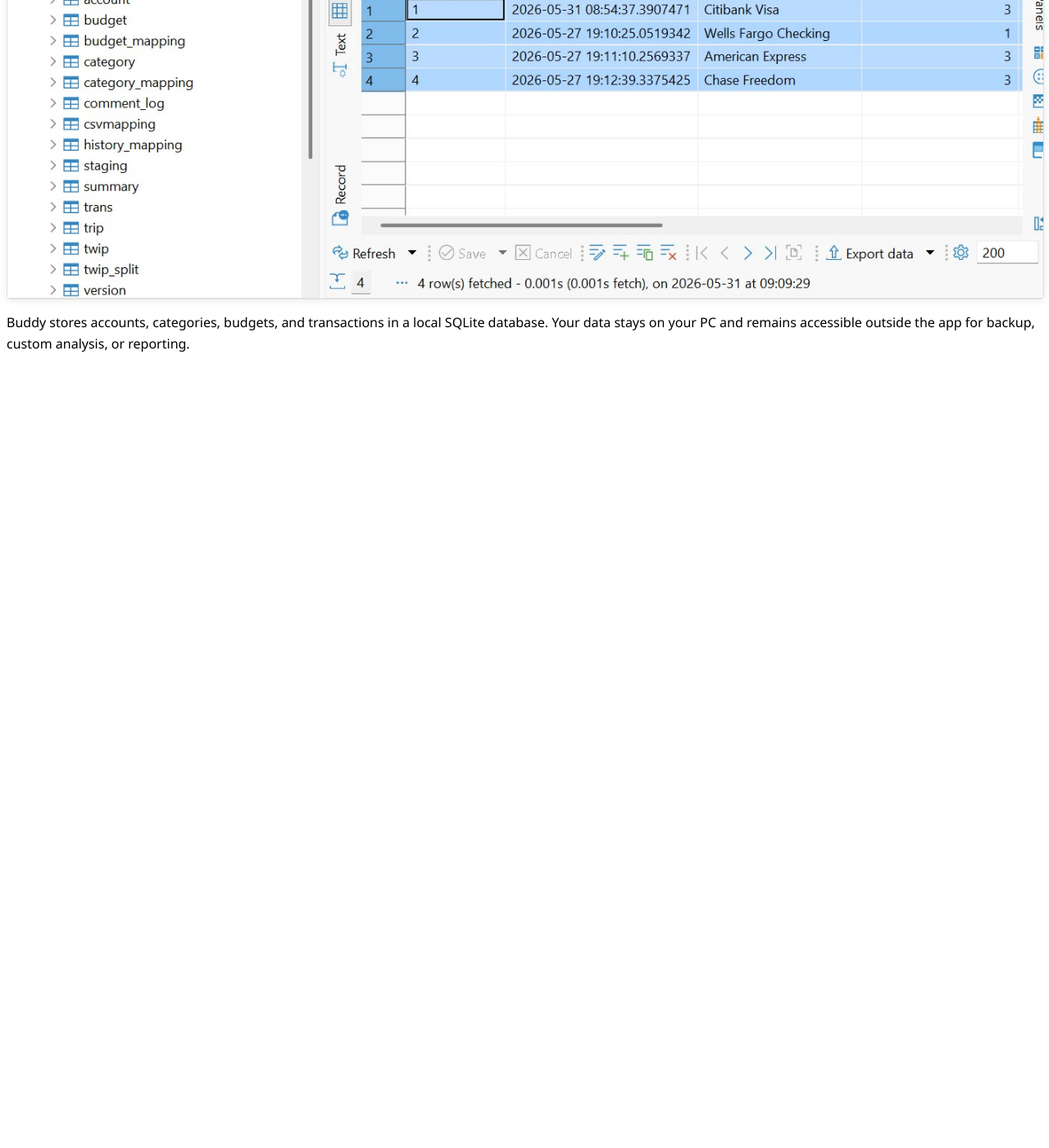
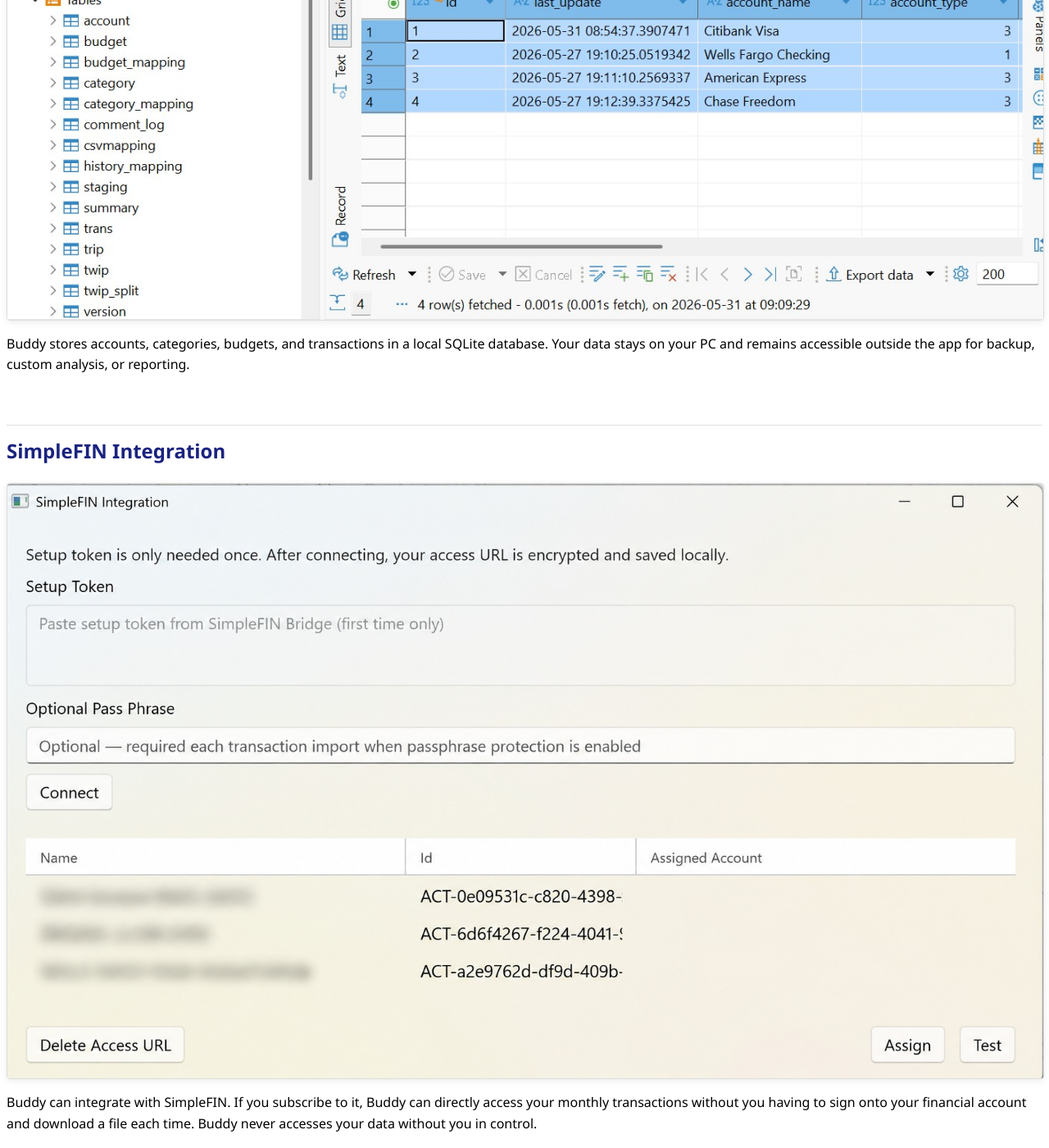
Before and after one commit to chudave1/Buddy-the-Budget-Helper-Release, a Jekyll site: the page built from docs/screenshots.md, in a window 1280 px wide and 1400 px high, scrolled down 10616 px. Shown: the whole window at 82% size. Built offline with Jekyll 4.4.1, drawn with Linux system fonts in a browser that asks for light colours; before the commit the page ends 11064 px from its top, so only the background shows below that; some of the changed text lies outside the part shown.

Commit message:
Add SimpleFIN section to screenshots page.
Co-authored-by: Cursor <cursoragent@cursor.com>

```diff
--- a/docs/screenshots.md
+++ b/docs/screenshots.md
@@ -21,6 +21,7 @@ A visual tour of Buddy the Budget Helper. Each image highlights a feature you ca
 - [Year versus Year Dashboard](#year-versus-year-dashboard)
 - [Breakdown Dashboard](#breakdown-dashboard)
 - [Uses SQLite](#uses-sqlite)
+- [SimpleFIN Integration](#simplefin-integration)
 
 <div class="screenshot-gallery" markdown="1">
 
@@ -108,4 +109,11 @@ Pick a summary-level category and see how much each child category contributes
 
 Buddy stores accounts, categories, budgets, and transactions in a local SQLite database. Your data stays on your PC and remains accessible outside the app for backup, custom analysis, or reporting.
 
+## SimpleFIN Integration
+
+<img src="{{ '/assets/screenshots/SimpleFin-Setup-Blur.jpg' | relative_url }}" alt="SimpleFIN Integration">
+
+
+Buddy can integrate with SimpleFIN.  If you subscribe to it, Buddy can directly access your monthly transactions without you having to sign onto your financial account and download a file each time.   Buddy never accesses your data without you in control.
+
 </div>
```
